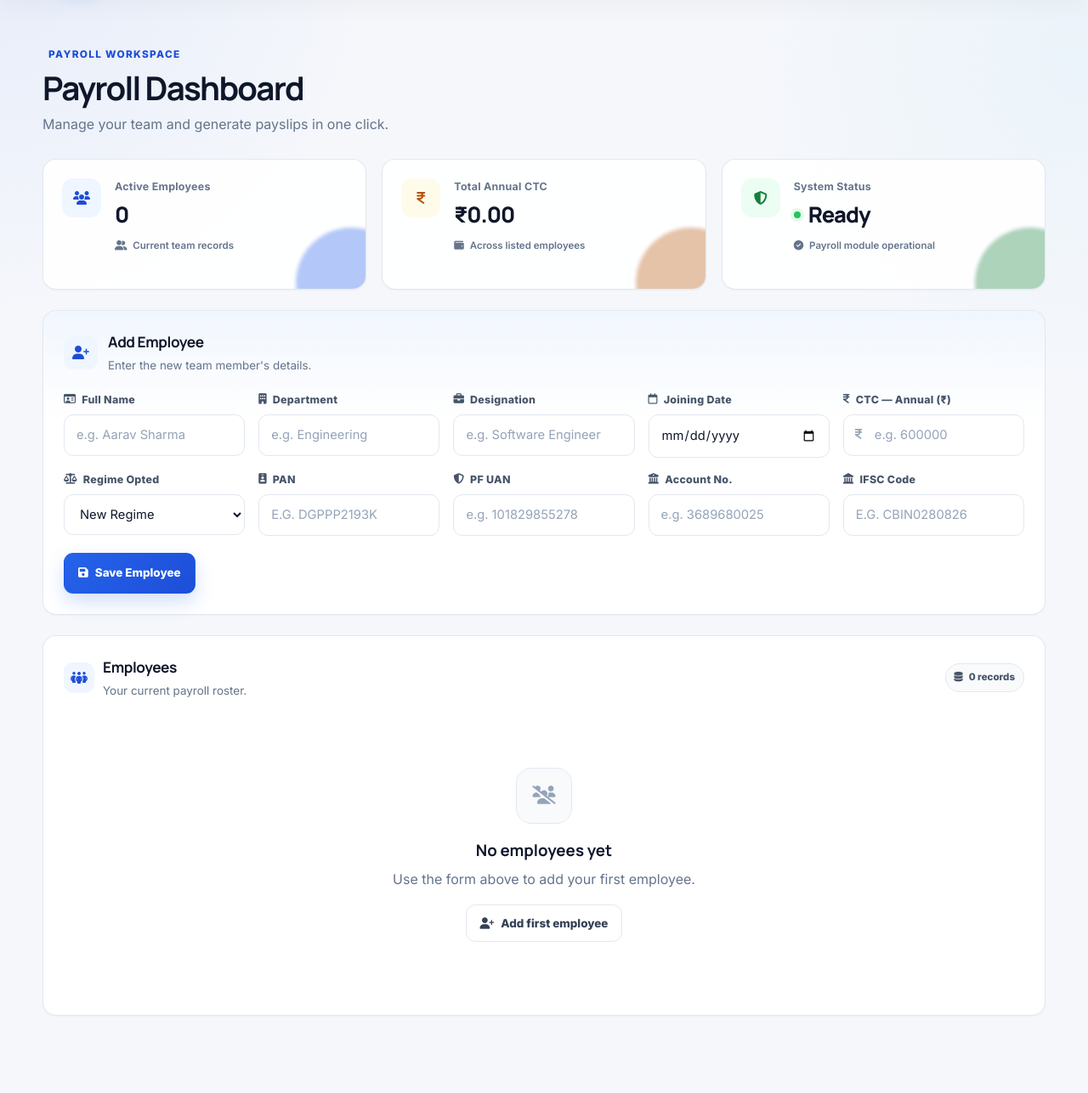
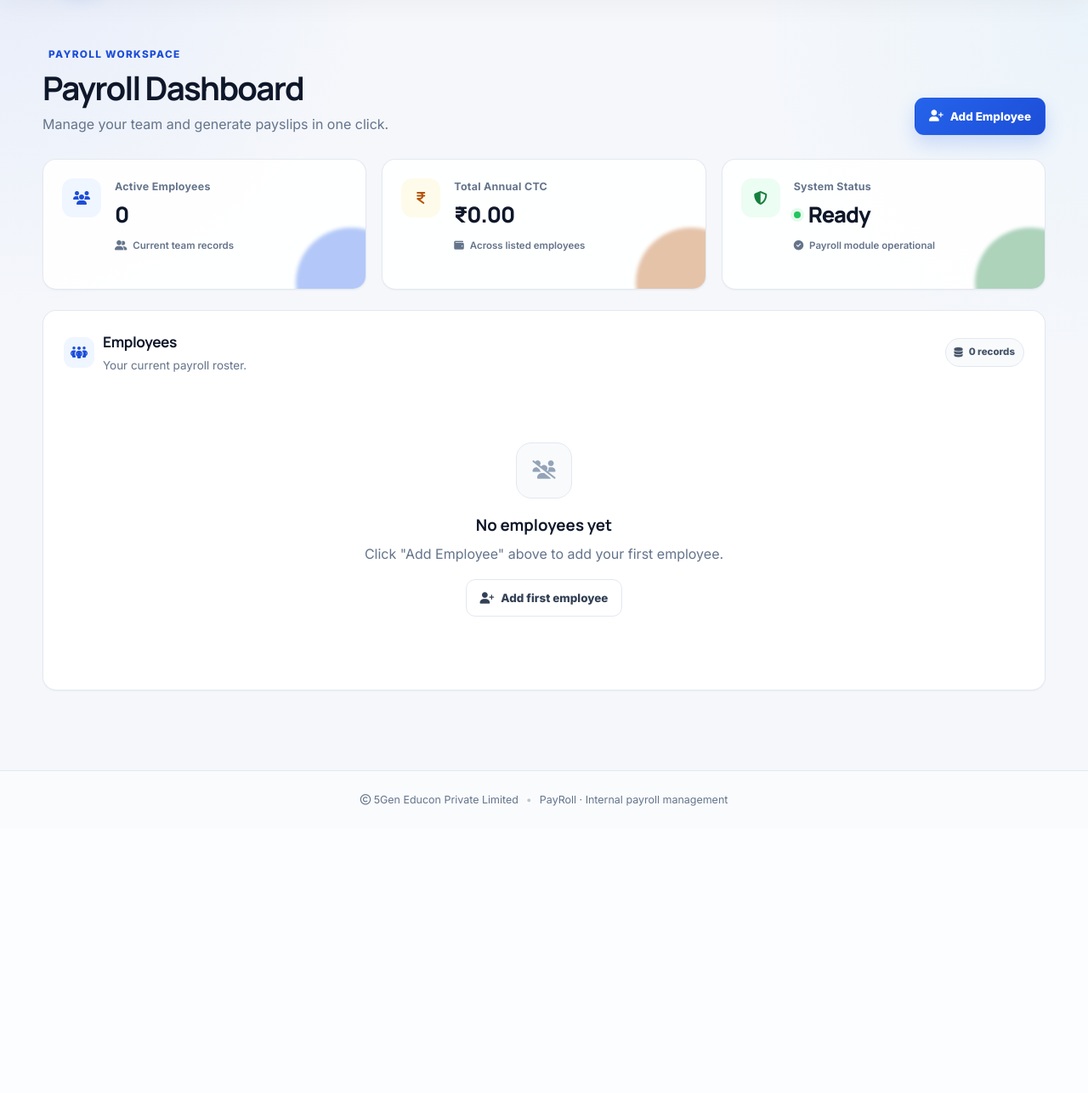
Before and after one commit to RizwanaTheDeveloper/PayRoll, a Flask app: page / in a window 1280 px wide. Shown: the part 77-1364 px from the top of the page at 85% size. After the commit the page ends 1026 px from the top, so only its background shows below. Run offline with Flask 3, Linux system fonts and the light colour scheme; data that the repository does not hold is empty; some libraries are stand-ins or nearby versions.

Commit message:
toggle edit2

```diff
--- a/templates/base.html
+++ b/templates/base.html
@@ -65,7 +65,17 @@
     </footer>
   </div>
 
-  <script>
+  <script>// Instantly collapse the panel the moment a valid Save Employee
+// submission happens, so there's no visible delay waiting for the
+// page to reload and re-render it closed.
+const addEmployeeForm = document.querySelector('#add-employee form');
+if (addEmployeeForm && addEmployeeCard) {
+  addEmployeeForm.addEventListener('submit', () => {
+    if (addEmployeeForm.checkValidity()) {
+      addEmployeeCard.classList.add('is-collapsed');
+    }
+  });
+}
     document.addEventListener('DOMContentLoaded', () => {
       // Presentation-only enhancement: preserve all existing form/backend behavior.
       document.querySelectorAll('.form-control').forEach((input) => {
--- a/templates/index.html
+++ b/templates/index.html
@@ -8,6 +8,12 @@
       <div>
         <h1>Payroll Dashboard</h1>
         <p class="muted lead">Manage your team and generate payslips in one click.</p>
+      </div>
+      <div class="page-head-action">
+        <button type="button" id="toggle-add-employee" class="btn btn-primary">
+          <i class="fa-solid fa-user-plus" aria-hidden="true"></i>
+          <span>Add Employee</span>
+        </button>
       </div>
     </div>
   </section>
@@ -44,14 +50,19 @@
     </div>
   </section>
 
-  <!-- Add employee form -->
-  <section class="card form-card" id="add-employee">
+  <!-- Add employee form: hidden by default, opened via the header button
+       or automatically if a validation error redirected back here with
+       ?show_add=1 -->
+  <section class="card form-card{{ '' if request.args.get('show_add') else ' is-collapsed' }}" id="add-employee">
     <div class="section-heading">
       <div class="section-icon"><i class="fa-solid fa-user-plus" aria-hidden="true"></i></div>
       <div>
         <h2>Add Employee</h2>
         <p class="muted small">Enter the new team member's details.</p>
       </div>
+      <button type="button" class="form-card-close" id="close-add-employee" aria-label="Close">
+        <i class="fa-solid fa-xmark" aria-hidden="true"></i>
+      </button>
     </div>
 
     <form action="{{ url_for('add_employee_route') }}" method="POST" class="form-grid" novalidate>
@@ -202,8 +213,10 @@
       <div class="empty-state">
         <div class="empty-icon"><i class="fa-solid fa-users-slash" aria-hidden="true"></i></div>
         <h3>No employees yet</h3>
-        <p class="muted">Use the form above to add your first employee.</p>
-        <a href="#add-employee" class="btn btn-ghost"><i class="fa-solid fa-user-plus" aria-hidden="true"></i> Add first employee</a>
+        <p class="muted">Click "Add Employee" above to add your first employee.</p>
+        <button type="button" id="empty-state-add-employee" class="btn btn-ghost" onclick="document.getElementById('toggle-add-employee').click();">
+          <i class="fa-solid fa-user-plus" aria-hidden="true"></i> Add first employee
+        </button>
       </div>
     {% endif %}
   </section>
```
